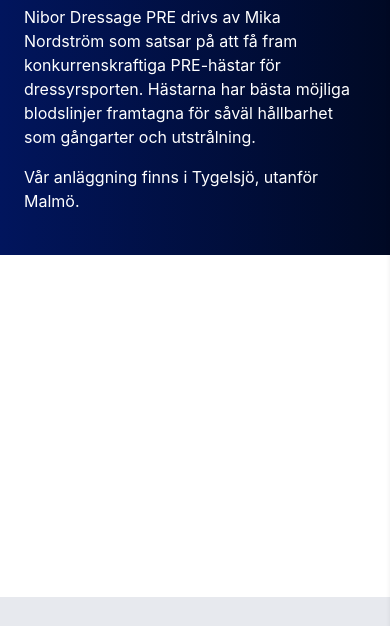
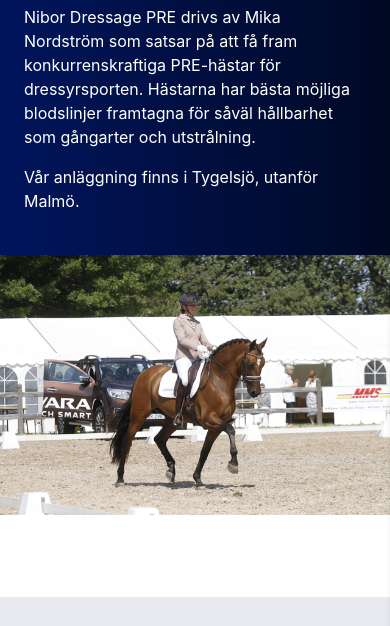
Before and after one commit to ola-n/nibor-dressage, a Gatsby site: page / in a window 390 px wide. Shown: the part 154-780 px from the top of the page. Built offline with nearby package versions, Linux system fonts and the light colour scheme; Gatsby itself is replaced by a stand-in of ours.

Commit message:
mobile hero and content-fade-bug-fix

```diff
--- a/src/components/Navbar/index.js
+++ b/src/components/Navbar/index.js
@@ -73,7 +73,7 @@ const ContentCover = styled.div({
   top: 0,
   left: 0,
   opacity: 0.6,
-  transition: `opacity ${animationTimings.navMenuAnimationTime} linear`,
+  transition: `opacity ${animationTimings.navMenuAnimationTime}ms linear`,
 });
 
 const LinkContainer = styled.div({
--- a/src/components/sections/hero.js
+++ b/src/components/sections/hero.js
@@ -20,7 +20,11 @@ const HeroRoot = styled(Banner)({
 
 const HeroContent = styled(MainContainer)({
   display: 'flex',
-  flexDirection: 'row',
+  flexDirection: 'column',
+
+  [breakpoints.desktopSmall]: {
+    flexDirection: 'row',
+  },
 });
 
 const TextContainer = styled.div({
@@ -102,12 +106,35 @@ const TildedImage = styled(Img)({
   },
 });
 
+const MobileImage = styled(Img)({
+  width: '100%',
+  height: 'auto',
+  maxHeight: 290,
+
+  [breakpoints.landscapePhone]: {
+    maxHeight: 450,
+  },
+
+  [breakpoints.desktopSmall]: {
+    display: 'none',
+  },
+});
+
 export const HeroSection = () => {
   const data = useStaticQuery(graphql`
     query {
       heroImage: file(relativePath: { eq: "hero-images/temp-hero.png" }) {
         childImageSharp {
           fluid(maxWidth: 1100) {
+            ...GatsbyImageSharpFluid
+          }
+        }
+      }
+      heroImageMobile: file(
+        relativePath: { eq: "hero-images/decidido-low-res.jpg" }
+      ) {
+        childImageSharp {
+          fluid(maxWidth: 640) {
             ...GatsbyImageSharpFluid
           }
         }
@@ -131,9 +158,12 @@ export const HeroSection = () => {
           <Lead mb={0}>Vår anläggning finns i Tygelsjö, utanför Malmö.</Lead>
         </TextContainer>
         <Spacer />
+      </HeroContent>
 
-        <TildedImage fluid={data.heroImage.childImageSharp.fluid} />
-      </HeroContent>
+      <MobileImage
+        fluid={data.heroImageMobile.childImageSharp.fluid}
+      ></MobileImage>
+      <TildedImage fluid={data.heroImage.childImageSharp.fluid} />
     </HeroRoot>
   );
 };
```
Also changed, not shown: src/images/hero-images/decidido-low-res.jpg (added).
